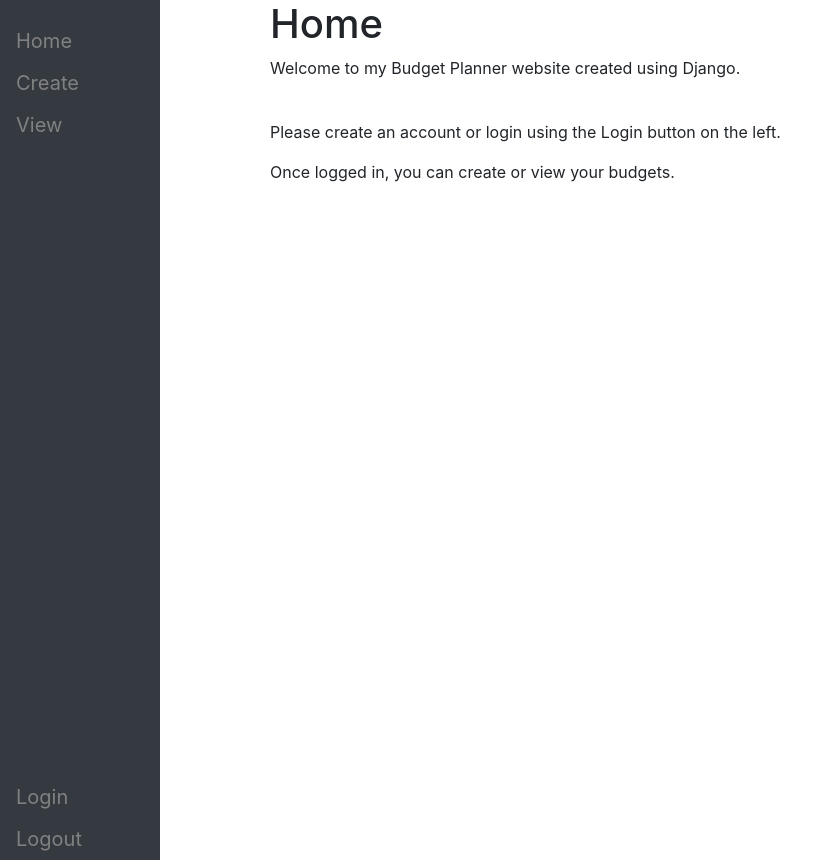
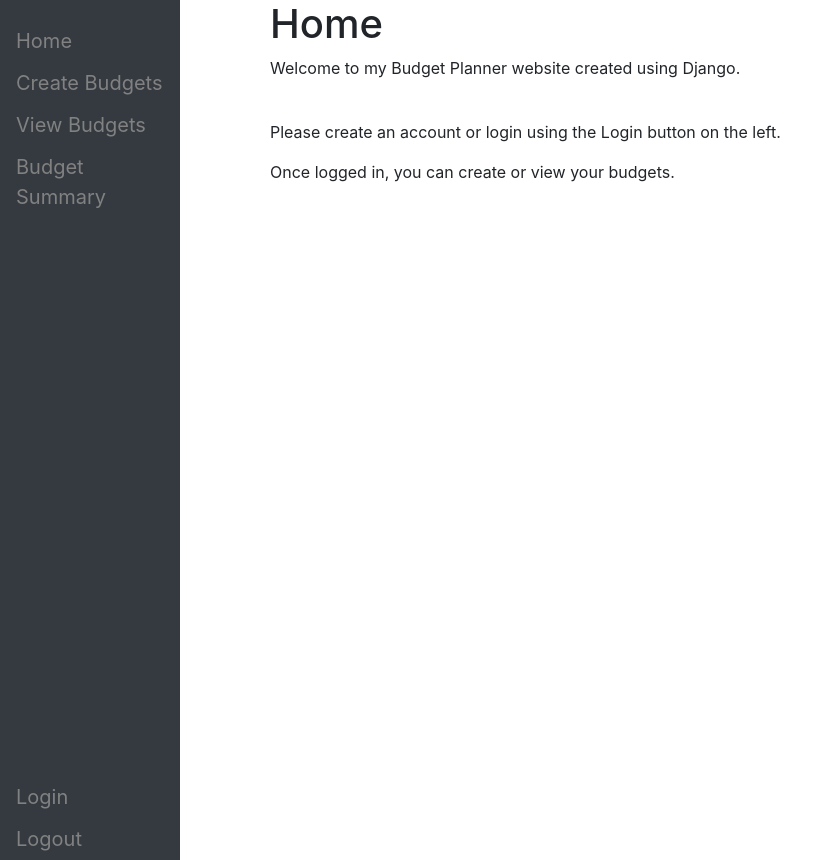
Before and after one commit to charlieb954/django_budget_website, a Django app: page / in a window 1280 px wide. Shown: the part 62-922 px from the top of the page, without its empty margins (0-823 px from the left). Run offline with Django 3.2, Linux system fonts and the light colour scheme; some libraries are stand-ins or nearby versions.

Commit message:
add summary to base template

```diff
--- a/mysite/main/templates/main/base.html
+++ b/mysite/main/templates/main/base.html
@@ -4,7 +4,7 @@
         <style type="text/css">
             .sidenav {
                 height:100%;
-                width:160px;
+                width:180px;
                 position:fixed;
                 z-index:1;
                 top:10;
@@ -59,10 +59,13 @@
                     Home
                 </a>
                 <a href="/create">
-                    Create
+                    Create Budgets
                 </a>
                 <a href="/view">
-                    View
+                    View Budgets
+                </a>
+                <a href="/summary">
+                    Budget Summary
                 </a>
                 <div class="bottom">
                     <a href="/login">
```
